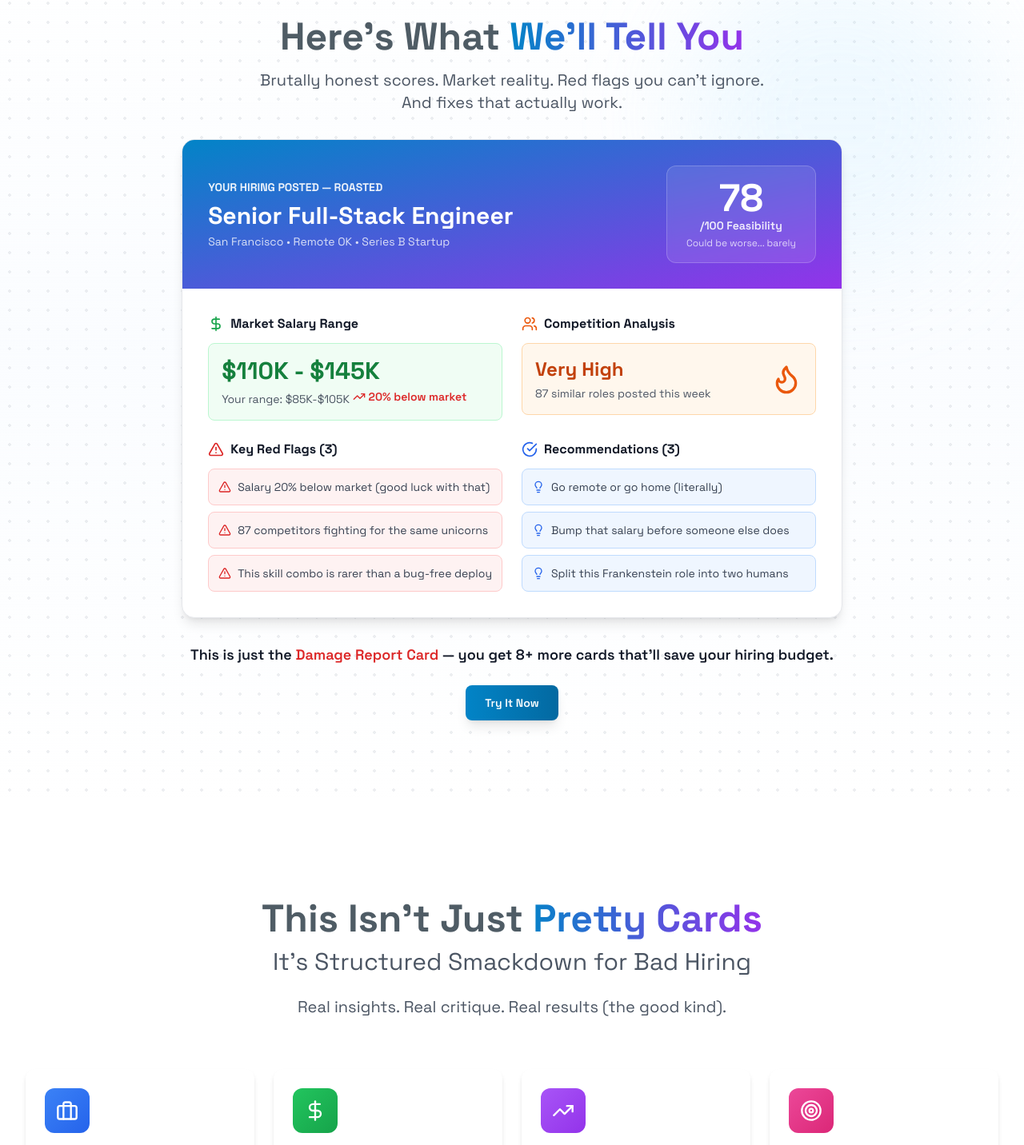
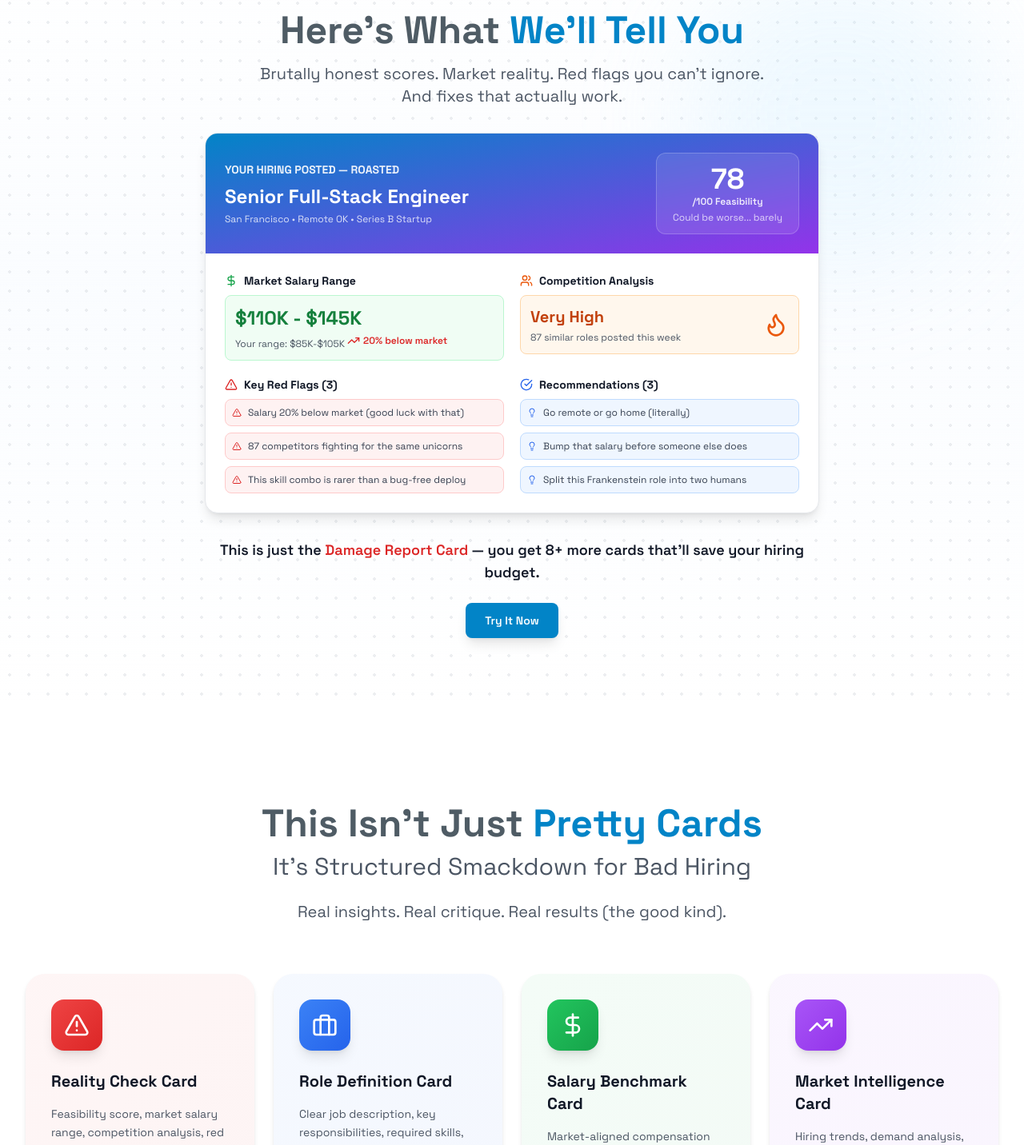
Before and after one commit to addis-ale/hirecards, a Next.js app: page / in a window 1280 px wide. Shown: the part 1340-2772 px from the top of the page at 80% size. Built offline with nearby package versions, Linux system fonts and the light colour scheme.

Commit message:
update: update the features section

```diff
--- a/app/globals.css
+++ b/app/globals.css
@@ -82,7 +82,7 @@
   }
 
   .btn-primary {
-    @apply px-6 py-3 bg-gradient-to-r from-primary-600 to-primary-700 text-white font-semibold rounded-lg shadow-lg hover:shadow-xl transform hover:scale-105 transition-all duration-200;
+    @apply px-6 py-3 bg-primary-600 text-white font-semibold rounded-lg shadow-lg hover:shadow-xl hover:bg-primary-700 transform hover:scale-105 transition-all duration-200;
   }
 
   .btn-secondary {
--- a/components/Features.tsx
+++ b/components/Features.tsx
@@ -8,66 +8,66 @@ import {
   Users,
   MessageSquare,
   CheckCircle,
-  Zap,
+  AlertTriangle,
 } from "lucide-react";
 import { motion } from "framer-motion";
 
 const features = [
   {
+    icon: AlertTriangle,
+    title: "Reality Check Card",
+    description:
+      "Feasibility score, market salary range, competition analysis, red flags, and instant recommendations.",
+    color: "from-red-500 to-red-600",
+  },
+  {
     icon: Briefcase,
-    title: "Role Definition",
+    title: "Role Definition Card",
     description:
-      'No more vague "team player wanted" BS. Get actual job descriptions that make sense.',
+      "Clear job description, key responsibilities, required skills, and success metrics for the position.",
     color: "from-blue-500 to-blue-600",
   },
   {
     icon: DollarSign,
-    title: "Real Salary Data",
+    title: "Salary Benchmark Card",
     description:
-      "Stop underpaying (or overpaying) like an amateur. Market-aligned numbers that won't embarrass you.",
+      "Market-aligned compensation data, equity ranges, benefits comparison, and competitive positioning.",
     color: "from-green-500 to-green-600",
   },
   {
     icon: TrendingUp,
-    title: "Market Intel",
+    title: "Market Intelligence Card",
     description:
-      "Know what's actually happening in talent land. Not your cousin's LinkedIn hot take.",
+      "Hiring trends, demand analysis, talent availability, and competitive landscape insights.",
     color: "from-purple-500 to-purple-600",
   },
   {
     icon: Target,
-    title: "Candidate Persona",
+    title: "Candidate Persona Card",
     description:
-      'Who you\'re actually looking for. (Spoiler: not just "passionate" about "synergy").',
+      "Ideal candidate profile, experience level, skill requirements, and cultural fit indicators.",
     color: "from-pink-500 to-pink-600",
   },
   {
     icon: Users,
-    title: "Team Structure",
+    title: "Team Structure Card",
     description:
-      "Who reports to who without the org chart that looks like spaghetti.",
+      "Reporting lines, team composition, collaboration needs, and organizational fit analysis.",
     color: "from-indigo-500 to-indigo-600",
   },
   {
     icon: MessageSquare,
-    title: "Recruiting Messages",
+    title: "Outreach Templates Card",
     description:
-      "Pitch templates that don't sound like a bot wrote them (ironically, our AI did).",
+      "Recruiting messages, email templates, LinkedIn pitches, and personalized outreach strategies.",
     color: "from-orange-500 to-orange-600",
   },
   {
     icon: CheckCircle,
-    title: "Interview Framework",
+    title: "Interview Guide Card",
     description:
-      "Ask better questions. Stop winging it. Hire people who can actually do the job.",
+      "Structured questions, evaluation criteria, skill assessments, and hiring decision framework.",
     color: "from-teal-500 to-teal-600",
-  },
-  {
-    icon: Zap,
-    title: "Share Anywhere",
-    description:
-      'Export faster than you can say "let\'s circle back on that hire."',
-    color: "from-yellow-500 to-yellow-600",
   },
 ];
 
@@ -84,7 +84,7 @@ export default function Features() {
           >
             <h2 className="text-4xl md:text-5xl font-bold mb-6">
               This Isn&apos;t Just
-              <span className="gradient-text"> Pretty Cards</span>
+              <span className="text-primary-600"> Pretty Cards</span>
               <br />
               <span className="text-2xl md:text-3xl font-normal text-gray-600">
                 It&apos;s Structured Smackdown for Bad Hiring
@@ -106,19 +106,40 @@ export default function Features() {
                 whileInView={{ opacity: 1, y: 0 }}
                 viewport={{ once: true }}
                 transition={{ duration: 0.5, delay: index * 0.05 }}
-                className="card group hover:scale-105 transition-all duration-300 cursor-pointer"
+                className="relative bg-white rounded-3xl overflow-hidden shadow-md hover:shadow-xl transition-all duration-500 cursor-pointer group"
+                style={{
+                  aspectRatio: "1 / 1.1",
+                }}
               >
+                {/* Gradient Background */}
                 <div
-                  className={`w-14 h-14 bg-gradient-to-br ${feature.color} rounded-xl flex items-center justify-center mb-4 group-hover:scale-110 transition-transform`}
-                >
-                  <Icon className="w-7 h-7 text-white" />
+                  className={`absolute inset-0 bg-gradient-to-br ${feature.color} opacity-5 group-hover:opacity-10 transition-opacity duration-500`}
+                ></div>
+
+                {/* Content */}
+                <div className="relative h-full flex flex-col p-8">
+                  {/* Icon */}
+                  <div
+                    className={`w-16 h-16 bg-gradient-to-br ${feature.color} rounded-2xl flex items-center justify-center mb-6 group-hover:scale-110 group-hover:rotate-3 transition-all duration-500 shadow-lg`}
+                  >
+                    <Icon className="w-8 h-8 text-white" />
+                  </div>
+
+                  {/* Text Content */}
+                  <div className="flex-1 flex flex-col">
+                    <h3 className="text-xl font-bold mb-4 text-gray-900 group-hover:text-primary-600 transition-colors duration-300">
+                      {feature.title}
+                    </h3>
+                    <p className="text-gray-600 leading-relaxed text-sm">
+                      {feature.description}
+                    </p>
+                  </div>
+
+                  {/* Decorative Element */}
+                  <div
+                    className={`absolute bottom-0 right-0 w-32 h-32 bg-gradient-to-br ${feature.color} opacity-0 group-hover:opacity-5 rounded-tl-full transition-all duration-500 transform translate-x-8 translate-y-8`}
+                  ></div>
                 </div>
-                <h3 className="text-xl font-bold mb-3 group-hover:text-primary-600 transition-colors">
-                  {feature.title}
-                </h3>
-                <p className="text-gray-600 leading-relaxed">
-                  {feature.description}
-                </p>
               </motion.div>
             );
           })}
--- a/components/Hero.tsx
+++ b/components/Hero.tsx
@@ -31,28 +31,19 @@ export const Hero = () => {
             animate={{ opacity: 1, y: 0 }}
             transition={{ duration: 0.6 }}
           >
-            <div className="inline-flex items-center justify-center space-x-2 bg-red-50 text-red-700 px-4 py-2 rounded-full mb-4 border border-red-200">
-              <FileWarning className="w-4 h-4 flex-shrink-0" />
-              <span className="text-sm font-bold leading-none">
-                YOUR JOB POSTING PROBABLY SUCKS
-              </span>
-            </div>
-
-            <h1 className="text-3xl md:text-4xl lg:text-5xl font-bold mb-4 leading-tight">
-              <span className="gradient-text">
+            <h1 className="text-3xl md:text-4xl lg:text-5xl font-bold mb-8 leading-relaxed">
+              <span className="text-primary-600 block mb-3">
                 Instant Hiring Reality Check.
               </span>
-              <br />
-              <span className="text-2xl md:text-3xl lg:text-4xl text-gray-900">
+              <span className="text-2xl md:text-3xl lg:text-4xl text-gray-900 block mb-2">
                 Before You Waste 2 Months.
               </span>
-              <br />
-              <span className="text-xl md:text-2xl lg:text-3xl text-gray-600">
+              <span className="text-xl md:text-2xl lg:text-3xl text-gray-600 block">
                 (And Your Hiring Budget)
               </span>
             </h1>
 
-            <p className="text-lg md:text-xl text-gray-600 mb-8 max-w-3xl mx-auto leading-relaxed">
+            <p className="text-lg md:text-xl text-gray-600 mb-10 max-w-3xl mx-auto leading-relaxed">
               Drop your career page. We&apos;ll tell you exactly why
               nobody&apos;s applying — or if you&apos;re actually offering
               market rate for a unicorn engineer.
--- a/components/HowItWorks.tsx
+++ b/components/HowItWorks.tsx
@@ -42,7 +42,7 @@ export default function HowItWorks() {
             transition={{ duration: 0.6 }}
           >
             <h2 className="text-4xl md:text-5xl font-bold mb-6">
-              How We <span className="gradient-text">Fix Your Chaos</span>
+              How We <span className="text-primary-600">Fix Your Chaos</span>
               <br />
               <span className="text-2xl md:text-3xl font-normal text-gray-600">
                 (In Three Actually Simple Steps)
@@ -69,7 +69,7 @@ export default function HowItWorks() {
                 >
                   {/* Connector line (hidden on mobile) */}
                   {index < steps.length - 1 && (
-                    <div className="hidden md:block absolute top-16 left-[60%] w-full h-0.5 bg-gradient-to-r from-primary-300 to-transparent z-0"></div>
+                    <div className="hidden md:block absolute top-16 left-[60%] w-full h-0.5 bg-primary-200 z-0"></div>
                   )}
 
                   <div className="relative z-10 text-center">
--- a/components/SampleOutput.tsx
+++ b/components/SampleOutput.tsx
@@ -26,7 +26,7 @@ export default function SampleOutput() {
   ];
 
   return (
-    <section className="min-h-screen pt-4 pb-20 md:pt-6 md:pb-24 bg-gradient-to-b from-white via-blue-50/30 to-white relative overflow-hidden flex items-center">
+    <section className="py-16 md:py-20 bg-gradient-to-b from-white via-blue-50/30 to-white relative overflow-hidden">
       {/* Dotted Background Pattern */}
       <div
         className="absolute inset-0 pointer-events-none opacity-40"
@@ -42,7 +42,7 @@ export default function SampleOutput() {
         <div className="absolute top-20 right-10 w-96 h-96 bg-primary-200/20 rounded-full blur-3xl"></div>
       </div>
 
-      <div className="section-container relative z-10 mt-16">
+      <div className="section-container relative z-10">
         {/* Header */}
         <div className="text-center mb-8">
           <motion.div
@@ -59,7 +59,7 @@ export default function SampleOutput() {
             </div>
             <h2 className="text-4xl md:text-5xl font-bold mb-4">
               Here&apos;s What{" "}
-              <span className="gradient-text">We&apos;ll Tell You</span>
+              <span className="text-primary-600">We&apos;ll Tell You</span>
             </h2>
             <p className="text-xl text-gray-600 max-w-2xl mx-auto">
               Brutally honest scores. Market reality. Red flags you can&apos;t
@@ -74,26 +74,26 @@ export default function SampleOutput() {
           whileInView={{ opacity: 1, y: 0 }}
           viewport={{ once: true }}
           transition={{ duration: 0.8, delay: 0.2 }}
-          className="max-w-4xl mx-auto"
+          className="max-w-3xl mx-auto"
         >
           <div className="bg-white rounded-2xl shadow-lg border border-gray-200 overflow-hidden">
             {/* Header with Score */}
-            <div className="bg-gradient-to-br from-primary-600 to-secondary-600 p-8 text-white">
+            <div className="bg-gradient-to-br from-primary-600 to-secondary-600 p-6 text-white">
               <div className="flex items-center justify-between flex-wrap gap-4">
                 <div>
                   <div className="text-sm font-bold opacity-90 mb-2 uppercase">
                     YOUR HIRING POSTED — ROASTED
                   </div>
-                  <h3 className="text-2xl md:text-3xl font-bold">
+                  <h3 className="text-xl md:text-2xl font-bold">
                     Senior Full-Stack Engineer
                   </h3>
-                  <p className="text-sm opacity-80 mt-1">
+                  <p className="text-xs opacity-80 mt-1">
                     San Francisco • Remote OK • Series B Startup
                   </p>
                 </div>
-                <div className="text-center bg-white/10 backdrop-blur-sm rounded-xl px-6 py-4 border border-white/20">
-                  <div className="text-5xl font-bold">78</div>
-                  <div className="text-sm font-semibold opacity-90">
+                <div className="text-center bg-white/10 backdrop-blur-sm rounded-xl px-5 py-3 border border-white/20">
+                  <div className="text-4xl font-bold">78</div>
+                  <div className="text-xs font-semibold opacity-90">
                     /100 Feasibility
                   </div>
                   <div className="text-xs opacity-75 mt-1">
@@ -104,18 +104,18 @@ export default function SampleOutput() {
             </div>
 
             {/* Content Grid */}
-            <div className="p-8 grid md:grid-cols-2 gap-6">
+            <div className="p-6 grid md:grid-cols-2 gap-5">
               {/* Salary Range */}
-              <div className="space-y-3">
-                <div className="flex items-center space-x-2 text-gray-900 font-bold">
-                  <DollarSign className="w-5 h-5 text-green-600" />
+              <div className="space-y-2">
+                <div className="flex items-center space-x-2 text-gray-900 font-bold text-sm">
+                  <DollarSign className="w-4 h-4 text-green-600" />
                   <span>Market Salary Range</span>
                 </div>
-                <div className="bg-green-50 border border-green-200 rounded-lg p-4">
-                  <div className="text-3xl font-bold text-green-700">
+                <div className="bg-green-50 border border-green-200 rounded-lg p-3">
+                  <div className="text-2xl font-bold text-green-700">
                     $110K - $145K
                   </div>
-                  <div className="text-sm text-gray-600 mt-1">
+                  <div className="text-xs text-gray-600 mt-1">
                     Your range: $85K-$105K{" "}
                     <span className="text-red-600 font-semibold inline-flex items-center gap-1">
                       <TrendingUp className="w-4 h-4" /> 20% below market
@@ -125,40 +125,40 @@ export default function SampleOutput() {
               </div>
 
               {/* Competition Level */}
-              <div className="space-y-3">
-                <div className="flex items-center space-x-2 text-gray-900 font-bold">
-                  <Users className="w-5 h-5 text-orange-600" />
+              <div className="space-y-2">
+                <div className="flex items-center space-x-2 text-gray-900 font-bold text-sm">
+                  <Users className="w-4 h-4 text-orange-600" />
                   <span>Competition Analysis</span>
                 </div>
-                <div className="bg-orange-50 border border-orange-200 rounded-lg p-4">
+                <div className="bg-orange-50 border border-orange-200 rounded-lg p-3">
                   <div className="flex items-center justify-between">
                     <div>
-                      <div className="text-2xl font-bold text-orange-700">
+                      <div className="text-xl font-bold text-orange-700">
                         Very High
                       </div>
-                      <div className="text-sm text-gray-600 mt-1">
+                      <div className="text-xs text-gray-600 mt-1">
                         87 similar roles posted this week
                       </div>
                     </div>
-                    <Flame className="w-10 h-10 text-orange-600" />
+                    <Flame className="w-8 h-8 text-orange-600" />
                   </div>
                 </div>
               </div>
 
               {/* Red Flags */}
-              <div className="space-y-3">
-                <div className="flex items-center space-x-2 text-gray-900 font-bold">
-                  <AlertTriangle className="w-5 h-5 text-red-600" />
+              <div className="space-y-2">
+                <div className="flex items-center space-x-2 text-gray-900 font-bold text-sm">
+                  <AlertTriangle className="w-4 h-4 text-red-600" />
                   <span>Key Red Flags ({redFlags.length})</span>
                 </div>
                 <div className="space-y-2">
                   {redFlags.map((flag, index) => (
                     <div
                       key={index}
-                      className="flex items-start space-x-2 bg-red-50 border border-red-200 rounded-lg p-3"
+                      className="flex items-start space-x-2 bg-red-50 border border-red-200 rounded-lg p-2"
                     >
-                      <AlertTriangle className="w-4 h-4 text-red-600 mt-0.5 flex-shrink-0" />
-                      <span className="text-sm text-gray-700 flex-1">
+                      <AlertTriangle className="w-3 h-3 text-red-600 mt-0.5 flex-shrink-0" />
+                      <span className="text-xs text-gray-700 flex-1">
                         {flag}
                       </span>
                     </div>
@@ -167,19 +167,19 @@ export default function SampleOutput() {
               </div>
 
               {/* Recommendations */}
-              <div className="space-y-3">
-                <div className="flex items-center space-x-2 text-gray-900 font-bold">
-                  <CheckCircle className="w-5 h-5 text-blue-600" />
+              <div className="space-y-2">
+                <div className="flex items-center space-x-2 text-gray-900 font-bold text-sm">
+                  <CheckCircle className="w-4 h-4 text-blue-600" />
                   <span>Recommendations ({recommendations.length})</span>
                 </div>
                 <div className="space-y-2">
                   {recommendations.map((rec, index) => (
                     <div
                       key={index}
-                      className="flex items-start space-x-2 bg-blue-50 border border-blue-200 rounded-lg p-3"
+                      className="flex items-start space-x-2 bg-blue-50 border border-blue-200 rounded-lg p-2"
                     >
-                      <Lightbulb className="w-4 h-4 text-blue-600 mt-0.5 flex-shrink-0" />
-                      <span className="text-sm text-gray-700 flex-1">
+                      <Lightbulb className="w-3 h-3 text-blue-600 mt-0.5 flex-shrink-0" />
+                      <span className="text-xs text-gray-700 flex-1">
                         {rec}
                       </span>
                     </div>
--- a/components/Testimonials.tsx
+++ b/components/Testimonials.tsx
@@ -45,7 +45,8 @@ export default function Testimonials() {
             transition={{ duration: 0.6 }}
           >
             <h2 className="text-4xl md:text-5xl font-bold mb-6">
-              <span className="gradient-text">Real People</span> Who No Longer
+              <span className="text-primary-600">Real People</span> Who No
+              Longer
               <br />
               <span className="text-3xl md:text-4xl">
                 Hate Their Hiring Process
```
Also changed, not shown: components/Navbar.tsx (+20 -11 lines).
